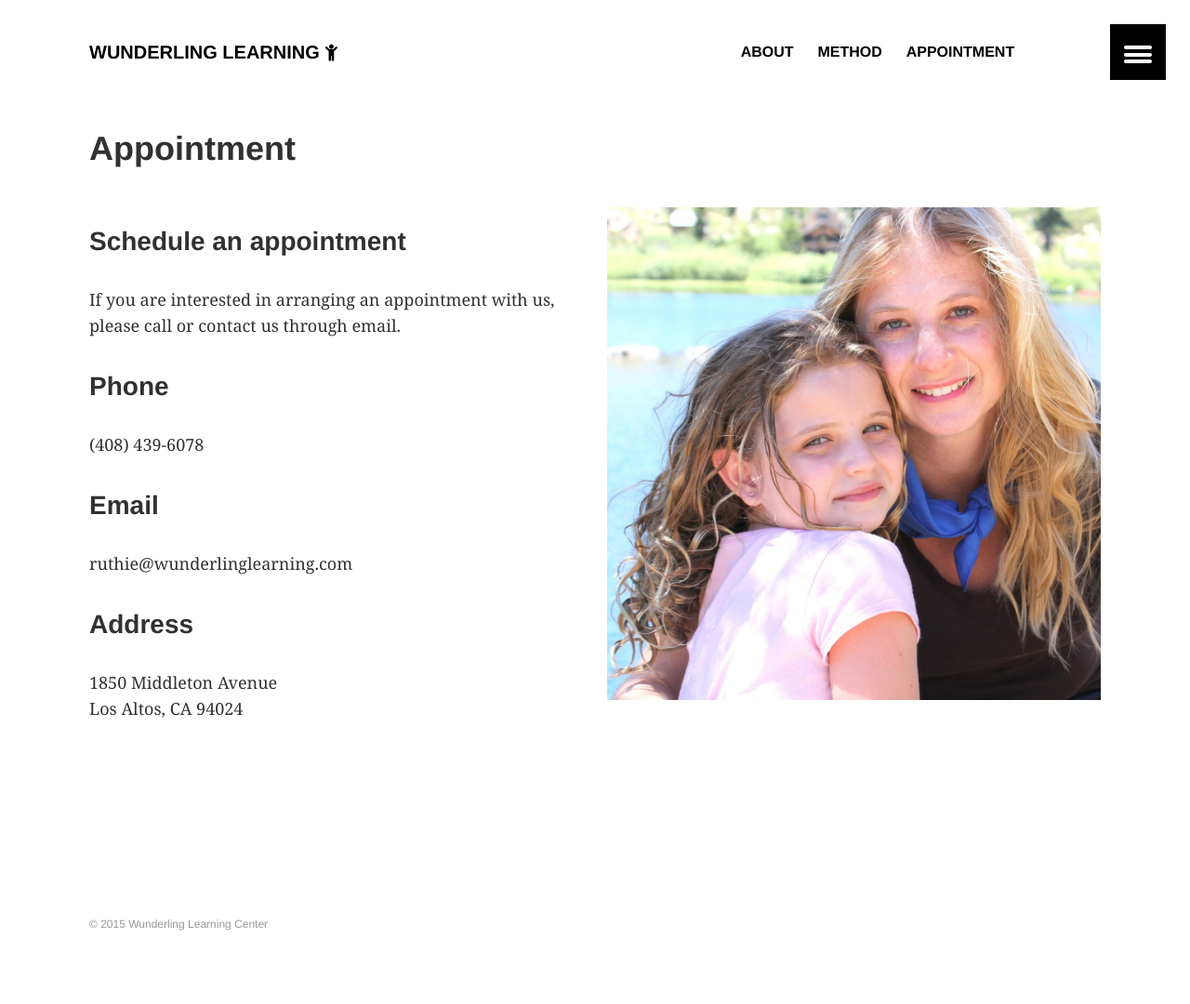
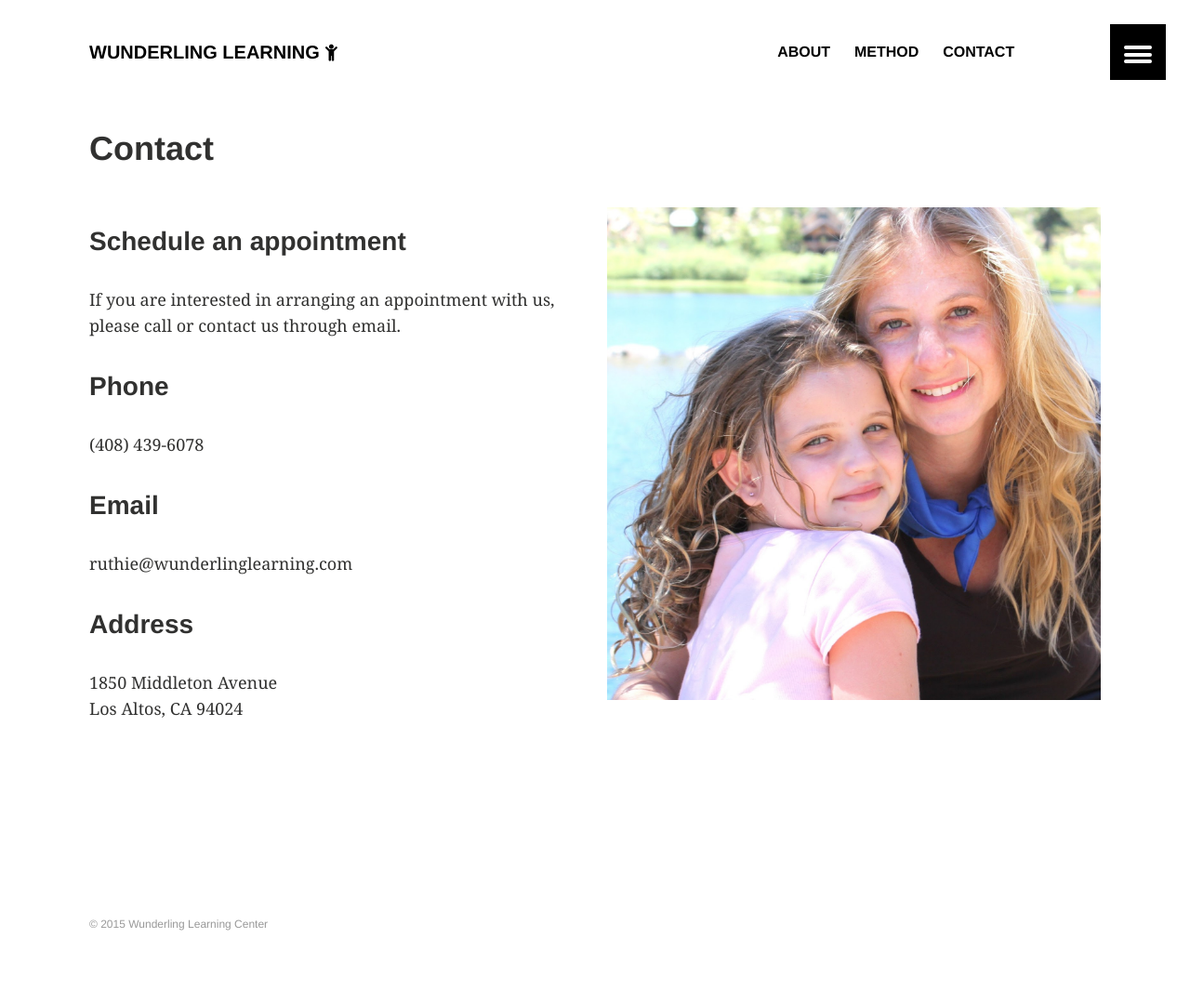
Before and after one commit to WunderlingLearning/wunderlinglearning.github.io, a Jekyll site: the page built from appointment.html, in a window 1280 px wide. Shown: the whole page at 93% size. Built offline with Jekyll 4.4.1, drawn with Linux system fonts in a browser that asks for light colours.

Commit message:
Change to Contact page

```diff
--- a/_data/navigation.yml
+++ b/_data/navigation.yml
@@ -10,7 +10,7 @@
   excerpt:
   image:
 
-- title: Appointment
-  url: /appointment
+- title: Contact
+  url: /contact
   excerpt:
   image:
--- a/_layouts/home.html
+++ b/_layouts/home.html
@@ -55,7 +55,7 @@
         <h1>{{ site.title }}</h1>
         <h2>{{ site.description }}</h2>
         <a href="{{ site.url }}/method/" class="btn-info">Learn about our method</a> &nbsp; &nbsp; &nbsp;
-        <a href="/appointment" class="btn-success">Schedule an appointment <i class="fa fa-check"></i></a>
+        <a href="/contact" class="btn-success">Schedule an appointment <i class="fa fa-check"></i></a>
       </div><!-- /.page-lead-content -->
     </div><!-- /.page-lead -->
     {% endif %}
--- a/appointment.html
+++ b/appointment.html
@@ -1,7 +1,7 @@
 ---
 layout: home
-title: Appointment
-permalink: /appointment/
+title: Contact
+permalink: /contact/
 ---
 
 
```
